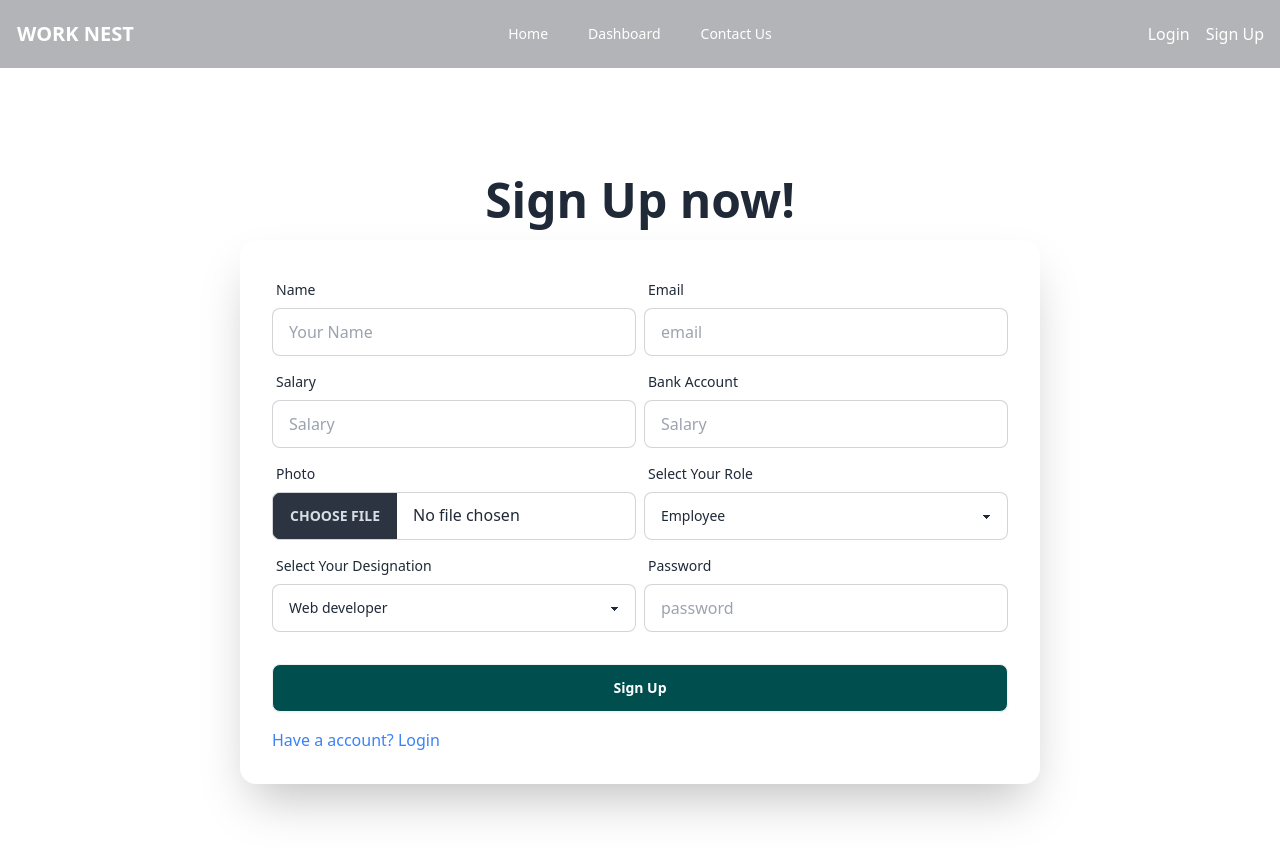
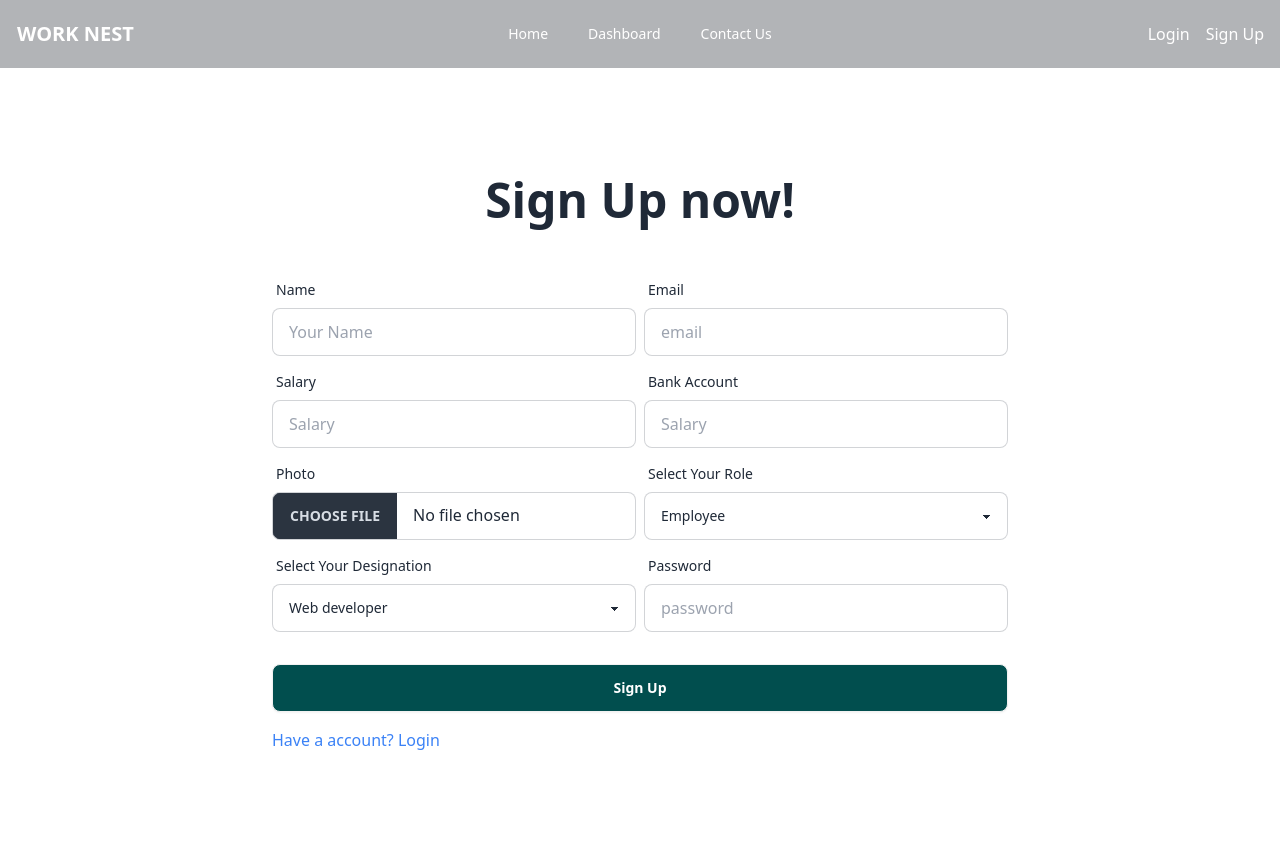
Before and after one commit to kobirul5/work-nest, a React (Vite) app: page /auth/signUp in a window 1280 px wide. Shown: the top 856 px of the page. Built offline with nearby package versions, Linux system fonts and the light colour scheme; no server answers.

Commit message:
edit design in log in and log out page and google btn

```diff
--- a/src/components/GoogleLogin.jsx
+++ b/src/components/GoogleLogin.jsx
@@ -102,7 +102,7 @@ const GoogleLogin = () => {
             <button onClick={() => {
                 handleGoogleLogin()
                 // document.getElementById('my_modal_5').showModal()
-            }} className="btn btn-outline"><FaGoogle></FaGoogle></button>
+            }} className="btn btn-outline w-full hover:bg-primary-color"><FaGoogle></FaGoogle></button>
             {/* modal */}
             <dialog id="my_modal_5" className="modal modal-bottom sm:modal-middle">
                 <div className="modal-box">
--- a/src/pages/Login/Login.jsx
+++ b/src/pages/Login/Login.jsx
@@ -31,8 +31,6 @@ const Login = () => {
                 })
             })
             .catch((error) => {
-                // const errorCode = error.code;
-                // const errorMessage = error.message;
                 toast.error("Enter valid Email and Password", {
                     duration: 4000,
                     position: 'top-center',
@@ -47,7 +45,7 @@ const Login = () => {
                 <div className="text-center lg:text-left">
                     <h1 className="text-5xl font-bold">Login now!</h1>
                 </div>
-                <div className="card  bg-base-100 w-full max-w-sm lg:w-[800px] shrink-0 shadow-2xl">
+                <div className="card  bg-base-100 w-full max-w-sm lg:w-[800px] shrink-0">
                     <form onSubmit={handleSubmit(onSubmit)} className="card-body pb-2">
                         {/* email */}
                         <div className="form-control">
--- a/src/pages/SignUp/SignUp.jsx
+++ b/src/pages/SignUp/SignUp.jsx
@@ -67,7 +67,7 @@ const SignUp = () => {
                     <h1 className="text-5xl font-bold">Sign Up now!</h1>
                 </div>
                 <div
-                    className="card bg-base-100 w-full  lg:w-[800px] shrink-0 shadow-2xl"
+                    className="card bg-base-100 w-full  lg:w-[800px] shrink-0"
                 >
                     <form onSubmit={handleSubmit(onSubmit)} className="card-body pb-4 md:grid md:grid-cols-2">
                         {/* name */}
```
